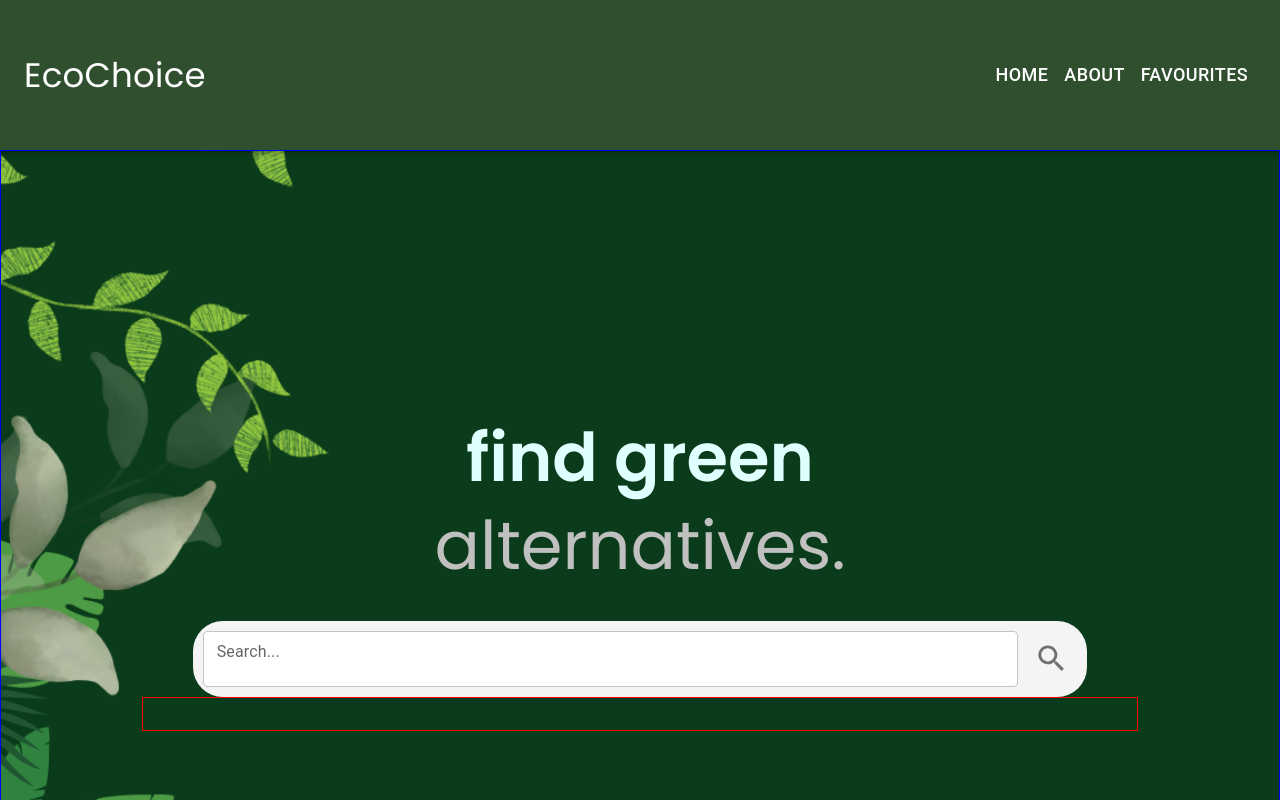
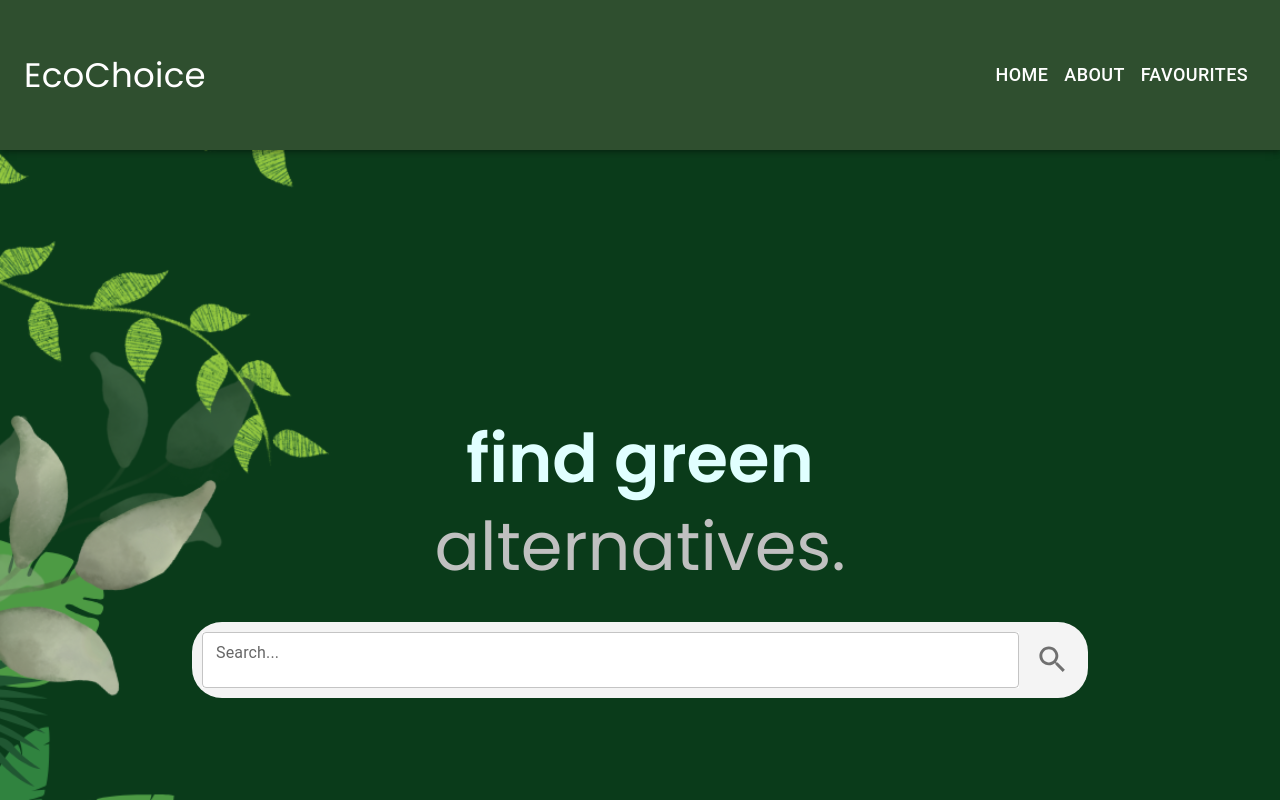
Before and after one commit to khanttp/GreenAlternative, a React (Vite) app: page /FavouritesPage in a window 1280 px wide. Both pictures are taken after a click on the button "HOME". Shown: the top 800 px of the page. Built offline with nearby package versions, Linux system fonts and the light colour scheme.

Commit message:
homepage css

```diff
--- a/src/assets/styles/HomePage.css
+++ b/src/assets/styles/HomePage.css
@@ -6,7 +6,6 @@
   min-height: 100vh;
   box-sizing: border-box;
   transition: margin-top 0.3s ease;
-  border: 1px solid blue;
 }
 
 #searchForHeader {
--- a/src/assets/styles/products.css
+++ b/src/assets/styles/products.css
@@ -7,7 +7,6 @@
   gap: 2rem;
   transition: transform 0.3s ease-in-out;
   padding: 1rem;
-  border: 1px solid red;
 }
 
 .product-item {
```
